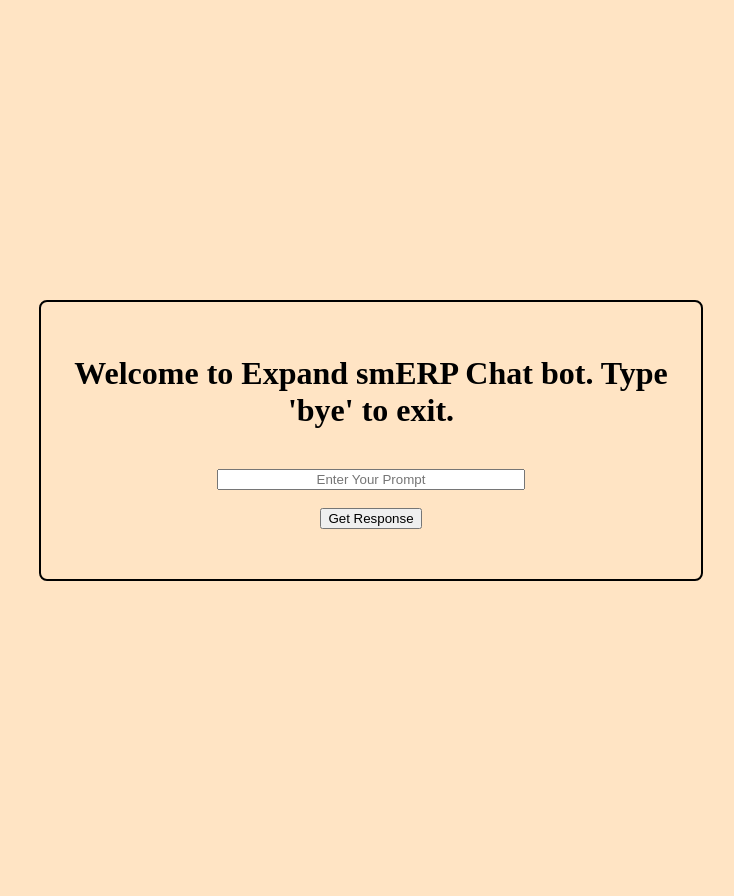
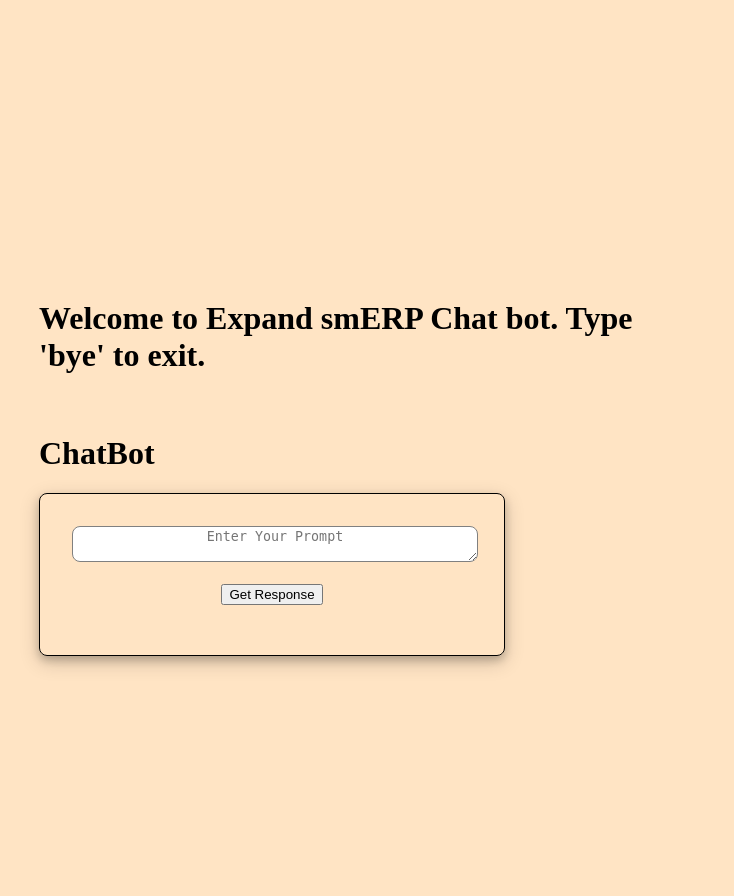
Before and after one commit to Debasish6/ML-Basics, a Django app: page /chatbot/ in a window 1280 px wide. Shown: the top 896 px of the page, without its empty margins (269-1003 px from the left). Before the commit the page ends 581 px from the top, so only its background shows below. Run offline with Django 5.2, Linux system fonts and the light colour scheme.

Commit message:
Improved ChatBot

```diff
--- a/ChatBot using Django/ChatBot/ChatBotAPI/main.py
+++ b/ChatBot using Django/ChatBot/ChatBotAPI/main.py
@@ -121,7 +121,7 @@
             try:
                 # Get response from Gemini model
                 response = self.get_gemini_response(user_input, self._conversation_history, previous_db_results)
-                self._conversation_history.append({"role": "user", "content": user_input})
+                # self._conversation_history.append({"role": "user", "content": user_input})
                 print("DB Response: ",response)
                 # Ensure the response is properly formatted as JSON
                 if isinstance(response, dict):
@@ -132,7 +132,7 @@
                 # Handle DB-related responses
                 db_results = self.handle_response(ai_response)
                 ai_response = json.dumps(db_results, indent=4) if db_results else json.dumps({"text": "No related products found."}, indent=4)
-                self._conversation_history.append({"role": "AI Assistant", "content": db_results})
+                # self._conversation_history.append({"role": "AI Assistant", "content": db_results})
 
             except Exception as e:
                 # If there's any error, return the error message
@@ -140,7 +140,7 @@
         else:
             # If the input is a simple query, just return a response from the Gemini model
             ai_response = self.get_gemini_response(user_input, self._conversation_history, previous_db_results)
-            self._conversation_history.append({"role": "AI Assistant", "content": ai_response})
+            # self._conversation_history.append({"role": "AI Assistant", "content": ai_response})
 
 
         # Save chat history and return the response
--- a/ChatBot using Django/ChatBot/ChatBotAPI/views.py
+++ b/ChatBot using Django/ChatBot/ChatBotAPI/views.py
@@ -1,7 +1,7 @@
 from django.shortcuts import render,HttpResponse
 from .main import ChatBot
 from dotenv import load_dotenv
-import os,sys
+import os,sys,json
 
 # Create your views here.
 def home(request):
@@ -10,22 +10,49 @@
 def chatbot(request):
     if request.method == 'POST':
         prompt = request.POST['prompttext']
-        ai_response = prompt
         chatbot = ChatBot(api_key=os.getenv("GoogleAPIKey"))
         chatbot.start_conversation()
         chatbot.previous_db_results = []
 
-        # while True:
+        # Initialize session history if not present
+        if 'chat_history' not in request.session:
+            request.session['chat_history'] = []
+
         user_input = prompt
-        if user_input.lower() =='bye':
-            response = chatbot.send_prompts(user_input,chatbot.previous_db_results)
+        print("You : ", user_input)
+
+        if user_input.lower() == 'bye':
+            response = chatbot.send_prompts(user_input, chatbot.previous_db_results)
             print(f"\n{chatbot.CHATBOT_NAME}: {response}")
             sys.exit("............Exiting ChatBot..........")
+
         try:
-            response = chatbot.send_prompts(user_input,chatbot.previous_db_results)
+            response = chatbot.send_prompts(user_input, chatbot.previous_db_results)
             print(f"\n{chatbot.CHATBOT_NAME}: {response}")
+
+            # Update session history
+            chat_entry = {'role': 'user', 'text': user_input}
+            request.session['chat_history'].append(chat_entry)
+            request.session['chat_history'].append({'role': 'ai', 'text': json.loads(response)['text']})
+            request.session.modified = True
+
         except Exception as e:
             print(f'Error: {e}')
+            request.session['chat_history'].append({'role': 'error', 'text': str(e)})
+            request.session.modified = True
 
-        return render(request,"index.html",{"context":response})
-    return render(request,"index.html")
+        # Load the JSON data for context
+        with open(r'C:\Users\edominer\Python Project\ChatBot using Django\ChatBot\chat_history.json', 'r') as file:
+            data = json.load(file)
+
+        # Pass data to the template
+        context = {
+            'data': data[2:],
+            'ai_data': json.loads(response)['text'],
+            'history': request.session['chat_history']  # Include history in the context
+        }
+
+        print(context['data'])
+        return render(request, "index.html", context)
+
+    return render(request, "index.html", {'history': request.session.get('chat_history', [])})
--- a/ChatBot using Django/ChatBot/static/css/style.css
+++ b/ChatBot using Django/ChatBot/static/css/style.css
@@ -6,13 +6,19 @@
 }
 
 .card{
-    border: 2px solid black;
+    width: 400px;
+    height: auto;
+    border: 1px solid black;
     border-radius: 8px;
     padding: 2rem;
     text-align: center;
+    box-shadow: 0 4px 8px 0 rgba(0, 0, 0, 0.2), 0 6px 20px 0 rgba(0, 0, 0, 0.19);
 }
+
 .card-text-input{
-    width: 300px;
-    height: auto;
+    width: 400px;
+    height: 30px;
     text-align: center;
+    border: 1px solid gray;
+    border-radius: 8px;
 }
--- a/ChatBot using Django/ChatBot/templates/index.html
+++ b/ChatBot using Django/ChatBot/templates/index.html
@@ -1,32 +1,33 @@
-{%load static %}
+{% load static %}
 <!DOCTYPE HTML>
 <html lang="en">
 <head>
     <meta charset="UTF-8">
     <meta name="viewport" content="width=device-width, initial-scale=1.0">
     <title>ChatBot</title>
-    <link rel="stylesheet" href="{%static 'css/style.css' %}">
-
+    <link rel="stylesheet" href="{% static 'css/style.css' %}">
 </head>
 <body>
     <div class="container">
+        {% if not data %}
+        <h1>Welcome to Expand smERP Chat bot. Type 'bye' to exit.</h1><br>
+        {% endif %}
+        <h1>ChatBot</h1>
         <div class="card">
             <div class="card-body">
-
                 <form method="post">
                     {% csrf_token %}
-                    {% if not context %}
-                        <h1>Welcome to Expand smERP Chat bot. Type 'bye' to exit.</h1><br>
-                    {% endif %}
-                    <input class="card-text-input" name ="prompttext"type="text" placeholder="Enter Your Prompt"><br><br>
+                    <textarea rows="5" cols="60" class="card-text-input" name="prompttext" type="text" placeholder="Enter Your Prompt"></textarea><br><br>
                     <input type="submit" value="Get Response"><br><br>
-                    {% if context %}
-                        <p>{{context}}</p><br>
-                    {% endif %}
                 </form>
-
-
-
+                {% if data %}
+                    <p>AI : {{ai_data}}</p>
+                    {% for entry in data %}
+                        {% for part in entry.parts %}
+                            <p>{{ entry.role }}: {{ part }}</p>
+                        {% endfor %}
+                    {% endfor %}
+                {% endif %}
             </div>
         </div>
     </div>
```
Also changed, not shown: ChatBot using Django/ChatBot/chat_history.json (+2 -12 lines).
